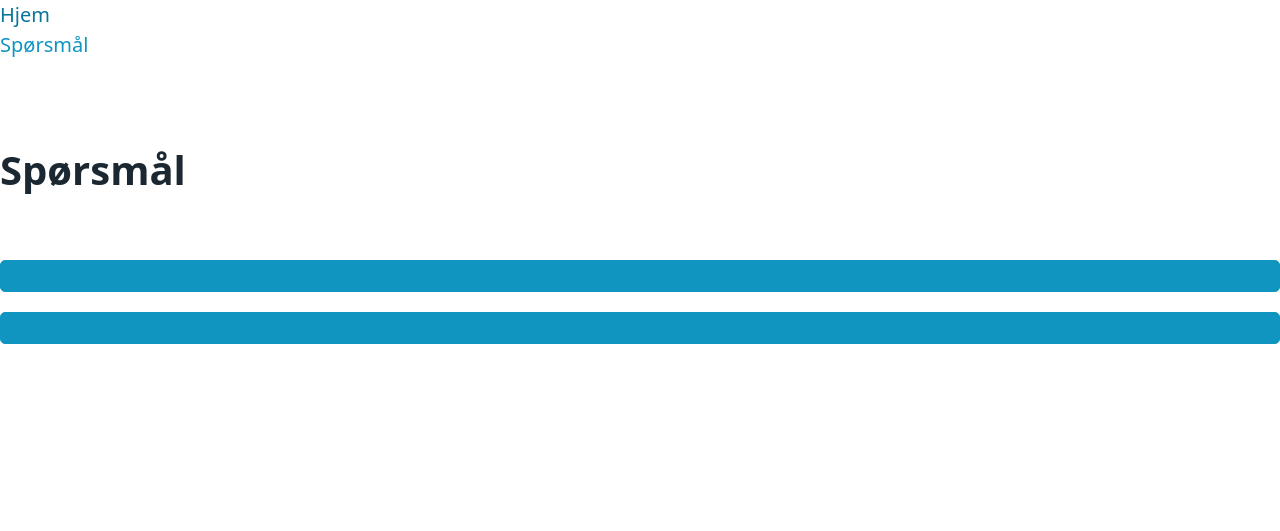
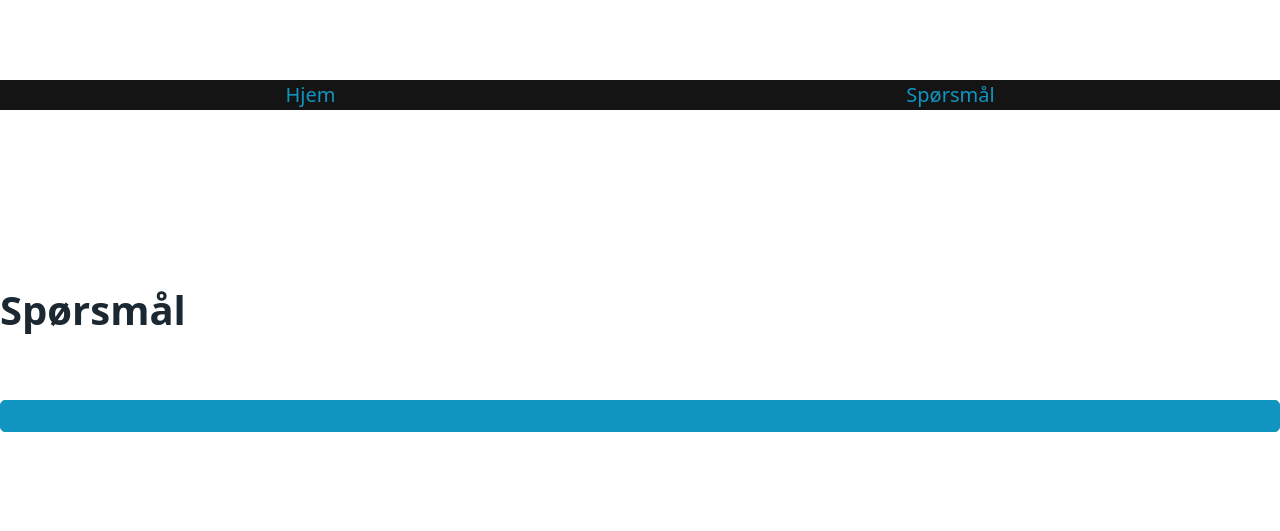
Before and after one commit to miakm/it2-smidig-webapp, a Flask app: page /questions in a window 1280 px wide. Shown: the top 531 px of the page. Run offline with Flask 2, Linux system fonts and the light colour scheme.

Commit message:
endret på style.css + andre småfeil

```diff
--- a/static/style.css
+++ b/static/style.css
@@ -1,4 +1,25 @@
+body{
+    margin-top: 200px;
+}
 nav{
-    display: grid;
-    grid-template-columns: 2fr;
+    display: flex;
+    justify-content: space-around;
+    align-items: center;
+    position: relative;
+    background: rgb(21, 20, 20);
+    width: 100%;
+
+  }
+nav a:hover{
+    text-decoration: none;
+    color: rgb(218, 222, 228);}
+
+header{
+
+    position: fixed;
+    width: 100%;
+    top: 0;
+    z-index: 1;
+    margin-bottom: 200px;
+    height: auto;
 }
--- a/templates/mal.html
+++ b/templates/mal.html
@@ -8,11 +8,13 @@
     <link rel="stylesheet" href="https://unpkg.com/@picocss/pico@1.*/css/pico.min.css">
     <link rel="stylesheet" href="{{url_for('static', filename='style.css')}}">
 </head>
-<body>
+<header>
     <nav>
         <a href="/">Hjem</a>
         <a href="/questions">Spørsmål</a>
     </nav>
+</header>
+<body>
     <main>
         {% block main %}{% endblock %}
 
--- a/templates/questions.html
+++ b/templates/questions.html
@@ -4,7 +4,7 @@
 
 <h1>Spørsmål</h1>
 
-    <button>{{spm["sporsmaal"]}}</button>
+    <p>{{spm["sporsmaal"]}}</p>
     <button>{{spm["svar"]}}</button>
     {% for svar in spm["feil_svar"] %}
         <button>{{svar}}</button>
```
